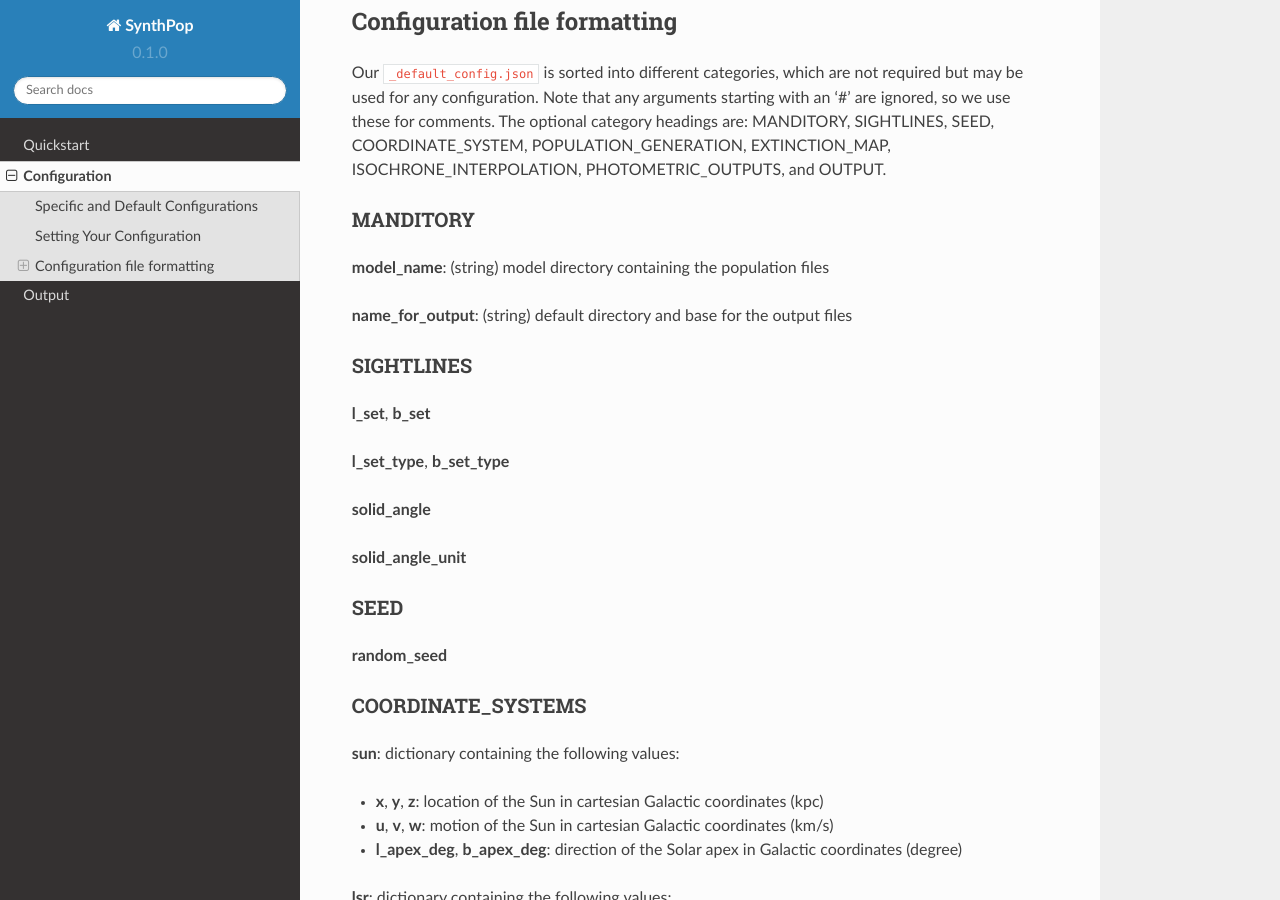
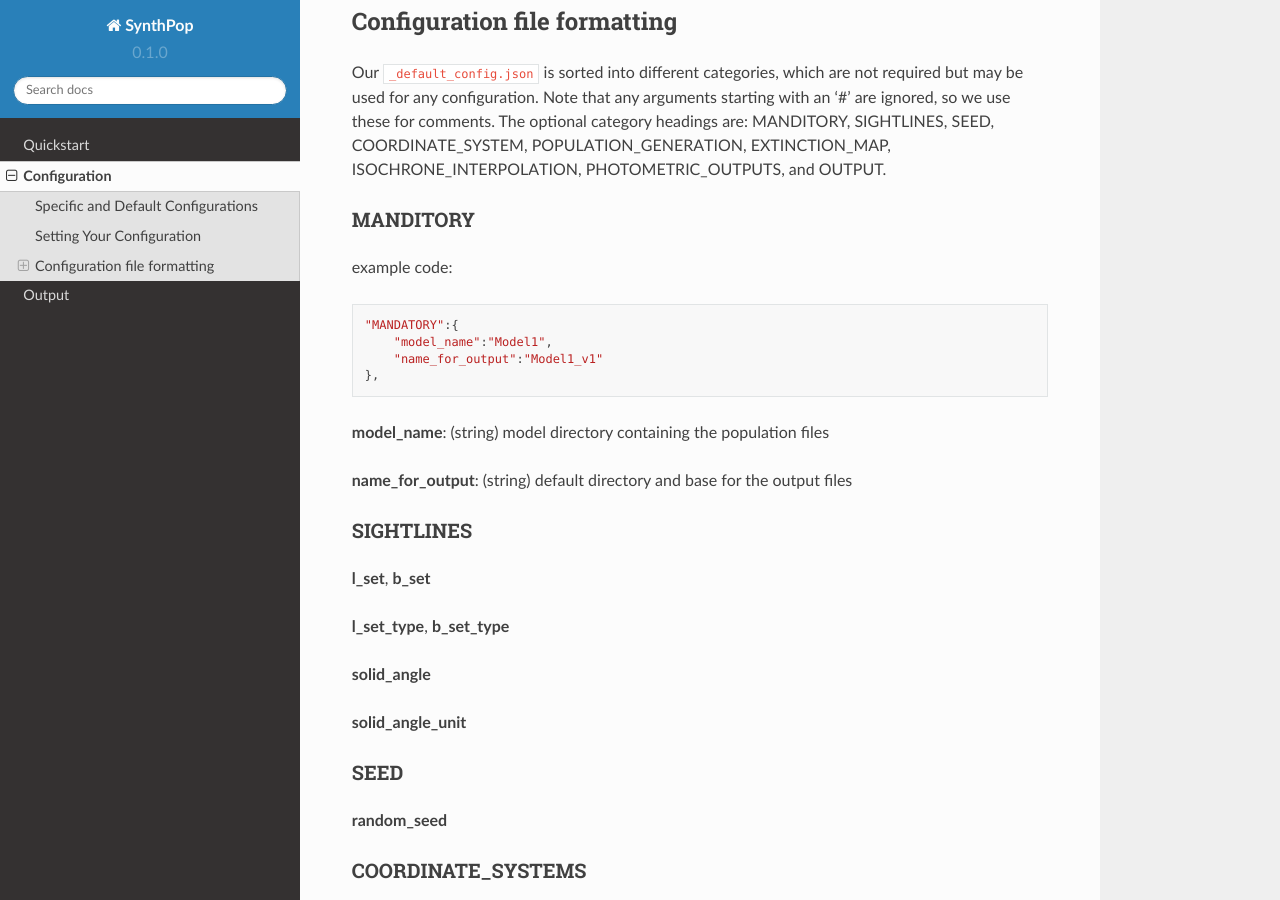
Before and after one commit to synthpop-galaxy/synthpop, a Sphinx documentation site: the page built from docs/source/configuration.rst, in a window 1280 px wide and 900 px high, scrolled down 1610 px. Built offline with Sphinx 7.4.7 and the Read the Docs theme 2.0.0, drawn with Linux system fonts in a browser that asks for light colours.

Commit message:
Update configuration.rst

```diff
--- a/docs/source/configuration.rst
+++ b/docs/source/configuration.rst
@@ -68,6 +68,13 @@ Our ``_default_config.json`` is sorted into different categories, which are not
 
 MANDITORY
 ^^^^^^^^^
+example code::
+
+    "MANDATORY":{
+        "model_name":"Model1",
+        "name_for_output":"Model1_v1"
+    },
+
 **model_name**: (string) model directory containing the population files
 
 **name_for_output**: (string) default directory and base for the output files
```
